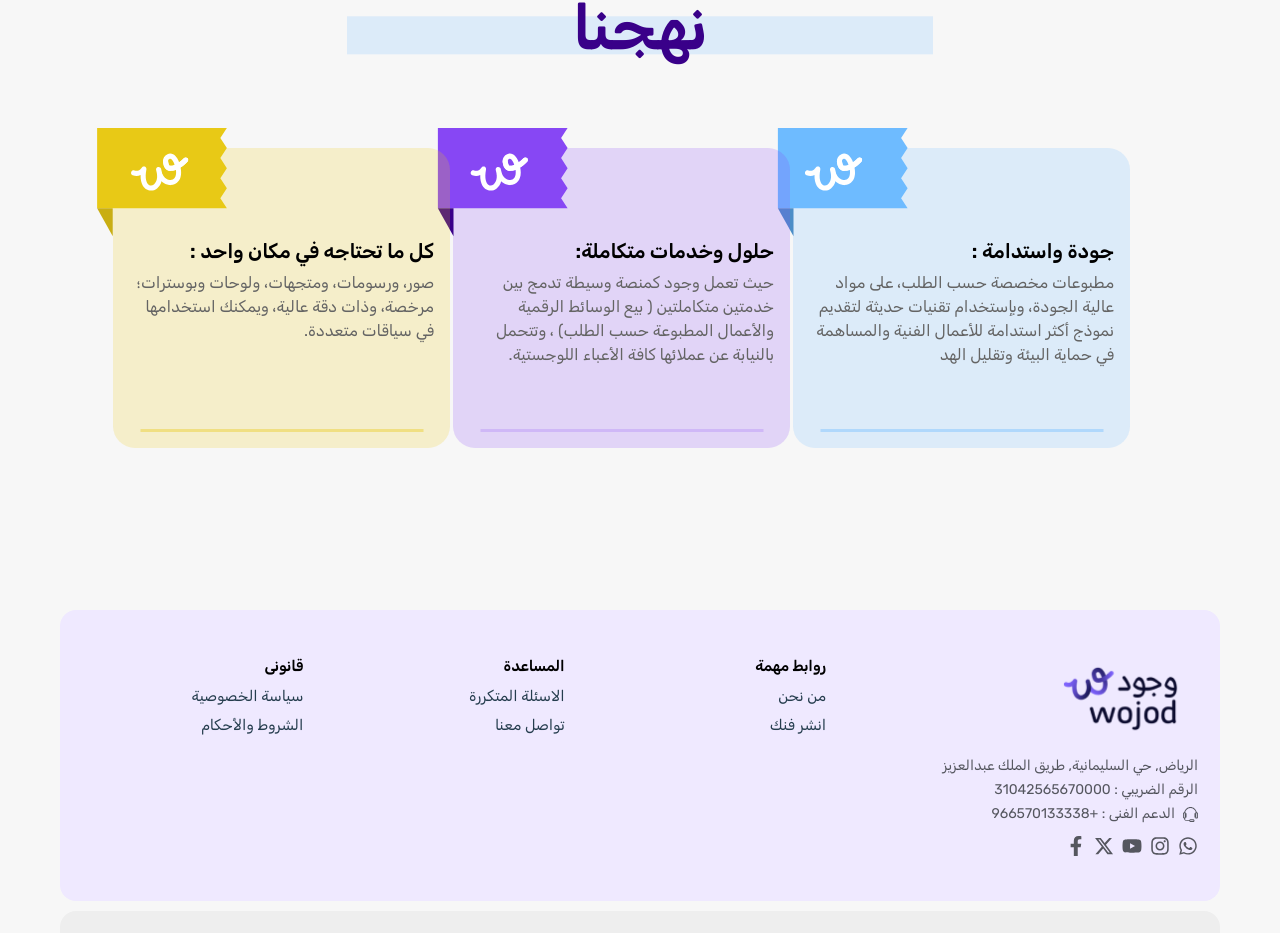
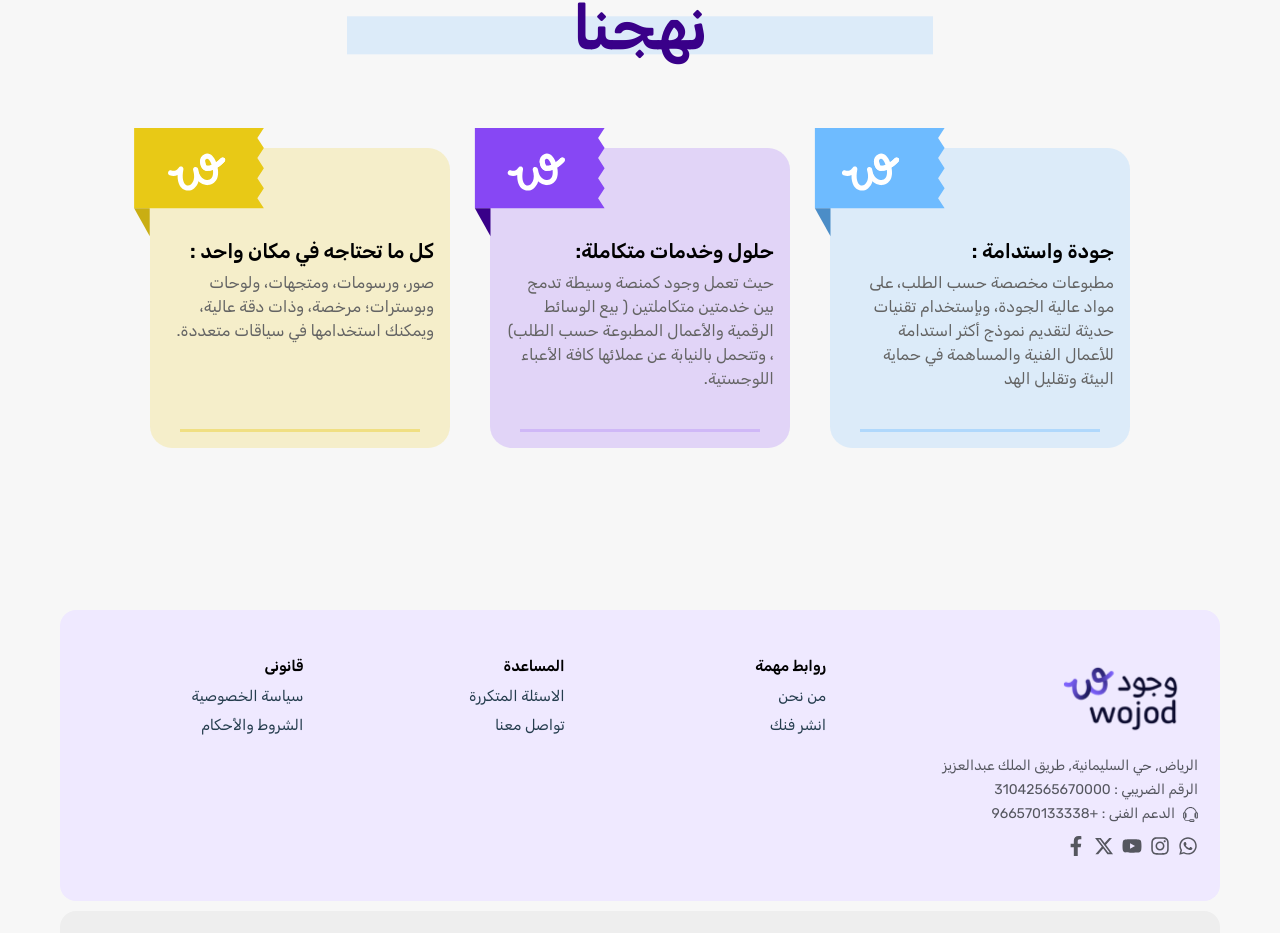
Before and after one commit to abdelrahman-Ebrahim/wojood, a Next.js app: page /ar/about in a window 1280 px wide. Shown: the part 1916-2849 px from the top of the page. Built offline with nearby package versions, Linux system fonts and the light colour scheme.

Commit message:
resp approach section

```diff
--- a/app/components/AboutComponents/OurApproach.tsx
+++ b/app/components/AboutComponents/OurApproach.tsx
@@ -5,22 +5,22 @@ const OurApproach = () => {
   const t = useTranslations("AboutApproach")
 
   return (
-    <section className="mt-[77px] mb-[98px] flex flex-col justify-center items-center">
-      <h2 className="font-semibold text-[#390089] text-[62px] relative">
+    <section className="mt-[77px] mb-[70px] lg:mb-[98px] flex flex-col justify-center items-center px-[30px] lg:px-0">
+      <h2 className="font-semibold text-[#390089] text-[40px] lg:text-[62px] relative">
         {/* Background behind the text */}
-        <div className="absolute top-1/2 left-1/2 transform -translate-x-1/2 -translate-y-1/3 w-[586px] h-[38px] bg-[#6EBBFF33] z-0"></div>
+        <div className="absolute top-1/2 left-1/2 transform -translate-x-1/2 -translate-y-1/3 w-[350px] lg:w-[586px] h-[38px] bg-[#6EBBFF33] z-0"></div>
         <span className="relative z-10">{t("title")}</span>
       </h2>
       <div className="mt-[73px]">
-        <div className="grid grid-cols-1 md:grid-cols-3 gap-10">
-          <div className="bg-[#6EBBFF33] rounded-[22px] pt-[89px] pb-[18px] px-4 w-[337px] h-[300px] relative">
+        <div className="grid grid-cols-1 md:grid-cols-3 gap-x-10 gap-y-14">
+          <div className="bg-[#6EBBFF33] rounded-[22px] pt-[89px] pb-[18px] px-4 min-h-[300px] relative">
             <div className="flex justify-center items-start flex-col">
               <p className="text-xl font-semibold">{t("card1title")}</p>
               <p className="pt-[6px] font-normal text-[#646464]">
               {t("card1text")}
               </p>
               {/* Center the absolute line div */}
-              <div className="absolute left-1/2 bottom-4 transform -translate-x-1/2 w-[283px] h-[3px] bg-[#6EBBFF66]" />
+              <span className="absolute left-1/2 bottom-4 transform -translate-x-1/2 w-4/5 h-[3px] bg-[#6EBBFF66]" />
               {/* Absolute badge div */}
               <div className="absolute -left-4 -top-5">
                 <svg
@@ -55,14 +55,14 @@ const OurApproach = () => {
             </div>
           </div>
 
-          <div className="bg-[#8747F433] rounded-[22px] pt-[89px] pb-[18px] px-4 w-[337px] h-[300px] relative">
+          <div className="bg-[#8747F433] rounded-[22px] pt-[89px] pb-[18px] px-4 min-h-[300px] relative">
             <div className="flex justify-center items-start flex-col">
               <p className="text-xl font-semibold">{t("card2title")}</p>
               <p className="pt-[6px] font-normal text-[#646464]">
               {t("card2text")}
               </p>
               {/* Center the absolute line div */}
-              <div className="absolute left-1/2 bottom-4 transform -translate-x-1/2 w-[283px] h-[3px] bg-[#8747F433]" />
+              <span className="absolute left-1/2 bottom-4 transform -translate-x-1/2 w-4/5 h-[3px] bg-[#8747F433]" />
               {/* Absolute badge div */}
               <div className="absolute -left-4 -top-5">
                 <svg
@@ -97,14 +97,14 @@ const OurApproach = () => {
             </div>
           </div>
 
-          <div className="bg-[#E8C91633] rounded-[22px] pt-[89px] pb-[18px] px-4 w-[337px] h-[300px] relative">
+          <div className="bg-[#E8C91633] rounded-[22px] pt-[89px] pb-[18px] px-4 min-h-[300px] relative">
             <div className="flex justify-center items-start flex-col">
               <p className="text-xl font-semibold">{t("card3title")}</p>
               <p className="pt-[6px] font-normal text-[#646464]">
               {t("card3text")}
               </p>
               {/* Center the absolute line div */}
-              <div className="absolute left-1/2 bottom-4 transform -translate-x-1/2 w-[283px] h-[3px] bg-[#E8C91666]" />
+              <span className="absolute left-1/2 bottom-4 transform -translate-x-1/2 w-4/5 h-[3px] bg-[#E8C91666]" />
               {/* Absolute badge div */}
               <div className="absolute -left-4 -top-5">
                 <svg
```
